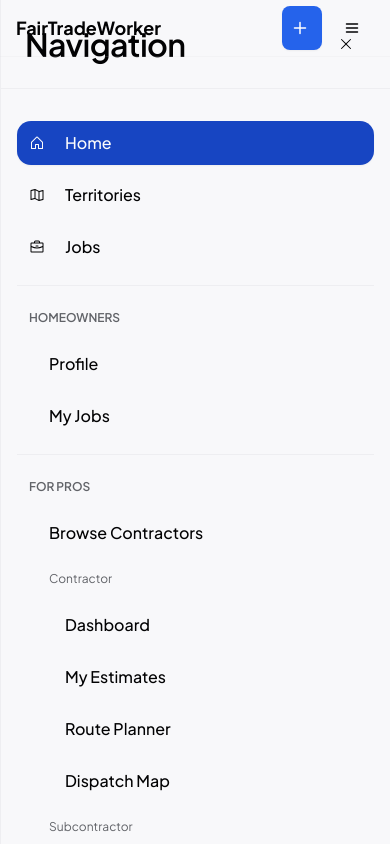
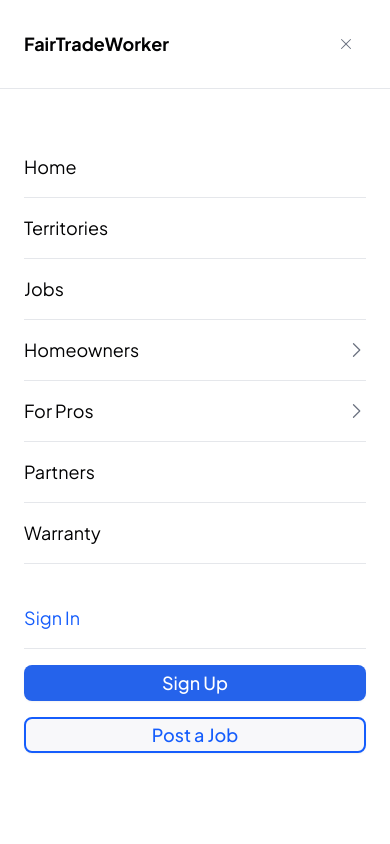
Before and after one commit to FairTradeWorker/i-cannot-help-with-t, a React (Vite) app: page / in a window 390 px wide. Both pictures are taken after a click on the button 352 px from the left and 28 px from the top of the page. Shown: the top 844 px of the page. Built offline with nearby package versions, Linux system fonts and the light colour scheme; no server answers.

Commit message:
Implement mobile hamburger menu with full-screen overlay and expandable sections

```diff
--- a/src/App.tsx
+++ b/src/App.tsx
@@ -7,6 +7,7 @@
   Handshake,
   Gift,
   CaretDown,
+  CaretRight,
   UserCircle,
   ShoppingBag,
   Package,
@@ -56,7 +57,6 @@
 import { LegalFooter } from '@/components/LegalFooter';
 import { LoginModal } from '@/components/LoginModal';
 import { useIsMobile } from '@/hooks/use-mobile';
-import { Sheet, SheetContent, SheetHeader, SheetTitle, SheetTrigger } from '@/components/ui/sheet';
 import { MarketplaceBrowse } from '@/components/MarketplaceBrowse';
 import { UserProfile } from '@/components/UserProfile';
 import { MessagesView } from '@/components/MessagesView';
@@ -100,6 +100,8 @@
 function App() {
   const isMobile = useIsMobile();
   const [mobileMenuOpen, setMobileMenuOpen] = useState(false);
+  const [homeownersExpanded, setHomeownersExpanded] = useState(false);
+  const [forProsExpanded, setForProsExpanded] = useState(false);
   const [isScrolled, setIsScrolled] = useState(false);
   const [jobsSearchQuery, setJobsSearchQuery] = useState<string>('');
   const [currentUser, setCurrentUser] = useState<UserType | null>(null);
@@ -239,6 +241,8 @@
     setShowJobPost(false);
     if (isMobile) {
       setMobileMenuOpen(false); // Close mobile menu after navigation
+      setHomeownersExpanded(false);
+      setForProsExpanded(false);
     }
   };
 
@@ -350,165 +354,294 @@
                     <span className="hidden sm:inline">Post a Job</span>
                   </Button>
 
-                  <Sheet open={mobileMenuOpen} onOpenChange={setMobileMenuOpen}>
-                    <SheetTrigger asChild>
-                      <Button variant="ghost" size="icon" className="h-[44px] w-[44px]">
-                        <List className="w-6 h-6" weight="bold" />
-                      </Button>
-                    </SheetTrigger>
-                    <SheetContent side="right" className="w-full sm:w-[400px] p-0">
-                      <SheetHeader className="p-6 border-b flex flex-row items-center justify-between">
-                        <SheetTitle>Navigation</SheetTitle>
+                  {/* Hamburger Menu Button */}
+                  <Button
+                    variant="ghost"
+                    size="icon"
+                    className="h-[44px] w-[44px] p-0"
+                    onClick={() => setMobileMenuOpen(true)}
+                    aria-label="Open menu"
+                  >
+                    <svg
+                      width="24"
+                      height="24"
+                      viewBox="0 0 24 24"
+                      fill="none"
+                      xmlns="http://www.w3.org/2000/svg"
+                      style={{ color: '#374151' }}
+                    >
+                      <line x1="3" y1="6" x2="21" y2="6" stroke="currentColor" strokeWidth="2" strokeLinecap="round"/>
+                      <line x1="3" y1="12" x2="21" y2="12" stroke="currentColor" strokeWidth="2" strokeLinecap="round"/>
+                      <line x1="3" y1="18" x2="21" y2="18" stroke="currentColor" strokeWidth="2" strokeLinecap="round"/>
+                    </svg>
+                  </Button>
+
+                  {/* Mobile Menu Overlay */}
+                  <AnimatePresence>
+                    {mobileMenuOpen && (
+                      <>
+                        {/* Backdrop */}
+                        <motion.div
+                          initial={{ opacity: 0 }}
+                          animate={{ opacity: 1 }}
+                          exit={{ opacity: 0 }}
+                          transition={{ duration: 0.3 }}
+                          className="fixed inset-0 bg-black/50 z-[1999]"
+                          onClick={() => setMobileMenuOpen(false)}
+                        />
+
+                        {/* Menu Panel */}
+                        <motion.div
+                          initial={{ x: '100%' }}
+                          animate={{ x: 0 }}
+                          exit={{ x: '100%' }}
+                          transition={{ duration: 0.3, ease: 'easeInOut' }}
+                          className="fixed top-0 right-0 w-full h-screen bg-white z-[2000] overflow-y-auto"
+                        >
+                          <div className="flex flex-col h-full">
+                            {/* Header with X button */}
+                            <div className="flex items-center justify-between p-6 border-b" style={{ borderColor: '#e5e7eb' }}>
+                              <div
+                                onClick={() => handleNavClick('home')}
+                                className="cursor-pointer"
+                              >
+                                <span className="text-lg font-bold text-foreground">FairTradeWorker</span>
+                              </div>
                               <Button
                                 variant="ghost"
                                 size="icon"
                                 onClick={() => setMobileMenuOpen(false)}
                                 className="h-10 w-10"
-                        >
-                          <X className="w-6 h-6" />
-                        </Button>
-                      </SheetHeader>
-                      <nav className="flex flex-col p-4 gap-2">
-                        <Button
-                          variant={activeTab === 'home' ? 'default' : 'ghost'}
+                                aria-label="Close menu"
+                              >
+                                <X className="w-6 h-6" style={{ color: '#6b7280' }} />
+                              </Button>
+                            </div>
+
+                            {/* Menu Content */}
+                            <nav className="flex-1 px-6 py-6">
+                              {/* Spacer */}
+                              <div className="h-6" />
+
+                              {/* Home */}
+                              <button
                                 onClick={() => handleNavClick('home')}
-                          className="justify-start w-full min-h-[44px] text-base"
-                        >
-                          <House className="w-5 h-5 mr-3" />
+                                className="w-full text-left py-4 text-lg border-b"
+                                style={{ fontSize: '18px', padding: '16px 0', borderColor: '#e5e7eb' }}
+                              >
                                 Home
-                        </Button>
-                        <Button
-                          variant={activeTab === 'territories' ? 'default' : 'ghost'}
+                              </button>
+
+                              {/* Territories */}
+                              <button
                                 onClick={() => handleNavClick('territories', 'overview')}
-                          className="justify-start w-full min-h-[44px] text-base"
-                        >
-                          <MapTrifold className="w-5 h-5 mr-3" />
+                                className="w-full text-left py-4 text-lg border-b"
+                                style={{ fontSize: '18px', padding: '16px 0', borderColor: '#e5e7eb' }}
+                              >
                                 Territories
-                        </Button>
-                        <Button
-                          variant={activeTab === 'jobs' ? 'default' : 'ghost'}
+                              </button>
+
+                              {/* Jobs */}
+                              <button
                                 onClick={() => handleNavClick('jobs')}
-                          className="justify-start w-full min-h-[44px] text-base"
-                        >
-                          <Briefcase className="w-5 h-5 mr-3" />
+                                className="w-full text-left py-4 text-lg border-b"
+                                style={{ fontSize: '18px', padding: '16px 0', borderColor: '#e5e7eb' }}
+                              >
                                 Jobs
-                        </Button>
-
-                        <div className="border-t my-2" />
-
-                        <div className="px-3 py-2 text-xs font-semibold text-muted-foreground uppercase">
-                          Homeowners
-                        </div>
-                        <Button
-                          variant={activeTab === 'homeowner' && activeSubTab === 'profile' ? 'default' : 'ghost'}
+                              </button>
+
+                              {/* Homeowners (Expandable) */}
+                              <div>
+                                <button
+                                  onClick={() => setHomeownersExpanded(!homeownersExpanded)}
+                                  className="w-full text-left py-4 text-lg border-b flex items-center justify-between"
+                                  style={{ fontSize: '18px', padding: '16px 0', borderColor: '#e5e7eb' }}
+                                >
+                                  <span>Homeowners</span>
+                                  <CaretRight
+                                    className="w-5 h-5 transition-transform duration-200"
+                                    style={{
+                                      transform: homeownersExpanded ? 'rotate(90deg)' : 'rotate(0deg)',
+                                      color: '#6b7280'
+                                    }}
+                                  />
+                                </button>
+                                {homeownersExpanded && (
+                                  <div className="pl-4">
+                                    <button
                                       onClick={() => handleNavClick('homeowner', 'profile')}
-                          className="justify-start w-full min-h-[44px] text-base pl-8"
+                                      className="w-full text-left py-4 text-lg border-b"
+                                      style={{ fontSize: '18px', padding: '16px 0', borderColor: '#e5e7eb' }}
                                     >
                                       Profile
-                        </Button>
-                        <Button
-                          variant={activeTab === 'homeowner' && activeSubTab === 'my-jobs' ? 'default' : 'ghost'}
+                                    </button>
+                                    <button
                                       onClick={() => handleNavClick('homeowner', 'my-jobs')}
-                          className="justify-start w-full min-h-[44px] text-base pl-8"
+                                      className="w-full text-left py-4 text-lg border-b"
+                                      style={{ fontSize: '18px', padding: '16px 0', borderColor: '#e5e7eb' }}
                                     >
                                       My Jobs
-                        </Button>
-
-                        <div className="border-t my-2" />
-
-                        <div className="px-3 py-2 text-xs font-semibold text-muted-foreground uppercase">
-                          For Pros
-                        </div>
-                        <Button
-                          variant={activeTab === 'contractors-browse' ? 'default' : 'ghost'}
+                                    </button>
+                                  </div>
+                                )}
+                              </div>
+
+                              {/* For Pros (Expandable) */}
+                              <div>
+                                <button
+                                  onClick={() => setForProsExpanded(!forProsExpanded)}
+                                  className="w-full text-left py-4 text-lg border-b flex items-center justify-between"
+                                  style={{ fontSize: '18px', padding: '16px 0', borderColor: '#e5e7eb' }}
+                                >
+                                  <span>For Pros</span>
+                                  <CaretRight
+                                    className="w-5 h-5 transition-transform duration-200"
+                                    style={{
+                                      transform: forProsExpanded ? 'rotate(90deg)' : 'rotate(0deg)',
+                                      color: '#6b7280'
+                                    }}
+                                  />
+                                </button>
+                                {forProsExpanded && (
+                                  <div className="pl-4">
+                                    <button
                                       onClick={() => handleNavClick('contractors-browse')}
-                          className="justify-start w-full min-h-[44px] text-base pl-8"
+                                      className="w-full text-left py-4 text-lg border-b"
+                                      style={{ fontSize: '18px', padding: '16px 0', borderColor: '#e5e7eb' }}
                                     >
                                       Browse Contractors
-                        </Button>
-                        <div className="px-3 py-2 text-xs text-muted-foreground pl-8">
-                          Contractor
-                        </div>
-                        <Button
-                          variant={activeTab === 'contractor' && activeSubTab === 'dashboard' ? 'default' : 'ghost'}
+                                    </button>
+                                    <div className="pl-4">
+                                      <div className="text-sm text-gray-500 py-2">Contractor</div>
+                                      <button
                                         onClick={() => handleNavClick('contractor', 'dashboard')}
-                          className="justify-start w-full min-h-[44px] text-base pl-12"
+                                        className="w-full text-left py-4 text-lg border-b"
+                                        style={{ fontSize: '18px', padding: '16px 0', borderColor: '#e5e7eb' }}
                                       >
                                         Dashboard
-                        </Button>
-                        <Button
-                          variant={activeTab === 'contractor' && activeSubTab === 'my-jobs' ? 'default' : 'ghost'}
+                                      </button>
+                                      <button
                                         onClick={() => handleNavClick('contractor', 'my-jobs')}
-                          className="justify-start w-full min-h-[44px] text-base pl-12"
+                                        className="w-full text-left py-4 text-lg border-b"
+                                        style={{ fontSize: '18px', padding: '16px 0', borderColor: '#e5e7eb' }}
                                       >
                                         My Estimates
-                        </Button>
-                        <Button
-                          variant={activeTab === 'contractor' && activeSubTab === 'route' ? 'default' : 'ghost'}
+                                      </button>
+                                      <button
                                         onClick={() => handleNavClick('contractor', 'route')}
-                          className="justify-start w-full min-h-[44px] text-base pl-12"
+                                        className="w-full text-left py-4 text-lg border-b"
+                                        style={{ fontSize: '18px', padding: '16px 0', borderColor: '#e5e7eb' }}
                                       >
                                         Route Planner
-                        </Button>
-                        <Button
-                          variant={activeTab === 'dispatch' ? 'default' : 'ghost'}
-                          onClick={() => handleNavClick('dispatch')}
-                          className="justify-start w-full min-h-[44px] text-base pl-12"
-                        >
-                          Dispatch Map
-                        </Button>
-                        <div className="px-3 py-2 text-xs text-muted-foreground pl-8">
-                          Subcontractor
-                        </div>
-                        <Button
-                          variant={activeTab === 'subcontractor' && activeSubTab === 'dashboard' ? 'default' : 'ghost'}
+                                      </button>
+                                    </div>
+                                    <div className="pl-4">
+                                      <div className="text-sm text-gray-500 py-2">Subcontractor</div>
+                                      <button
                                         onClick={() => handleNavClick('subcontractor', 'dashboard')}
-                          className="justify-start w-full min-h-[44px] text-base pl-12"
+                                        className="w-full text-left py-4 text-lg border-b"
+                                        style={{ fontSize: '18px', padding: '16px 0', borderColor: '#e5e7eb' }}
                                       >
                                         Dashboard
-                        </Button>
-                        <Button
-                          variant={activeTab === 'subcontractor' && activeSubTab === 'my-jobs' ? 'default' : 'ghost'}
+                                      </button>
+                                      <button
                                         onClick={() => handleNavClick('subcontractor', 'my-jobs')}
-                          className="justify-start w-full min-h-[44px] text-base pl-12"
+                                        className="w-full text-left py-4 text-lg border-b"
+                                        style={{ fontSize: '18px', padding: '16px 0', borderColor: '#e5e7eb' }}
                                       >
                                         My Estimates
-                        </Button>
-                        <Button
-                          variant={activeTab === 'subcontractor' && activeSubTab === 'route' ? 'default' : 'ghost'}
+                                      </button>
+                                      <button
                                         onClick={() => handleNavClick('subcontractor', 'route')}
-                          className="justify-start w-full min-h-[44px] text-base pl-12"
+                                        className="w-full text-left py-4 text-lg border-b"
+                                        style={{ fontSize: '18px', padding: '16px 0', borderColor: '#e5e7eb' }}
                                       >
                                         Route Planner
-                        </Button>
-
-                        <div className="border-t my-2" />
-
-                        <Button
-                          variant={activeTab === 'partners' ? 'default' : 'ghost'}
+                                      </button>
+                                    </div>
+                                  </div>
+                                )}
+                              </div>
+
+                              {/* Partners */}
+                              <button
                                 onClick={() => handleNavClick('partners')}
-                          className="justify-start w-full min-h-[44px] text-base"
+                                className="w-full text-left py-4 text-lg border-b"
+                                style={{ fontSize: '18px', padding: '16px 0', borderColor: '#e5e7eb' }}
                               >
                                 Partners
-                        </Button>
-                        <Button
-                          variant={activeTab === 'warranty' ? 'default' : 'ghost'}
+                              </button>
+
+                              {/* Warranty */}
+                              <button
                                 onClick={() => handleNavClick('warranty')}
-                          className="justify-start w-full min-h-[44px] text-base"
+                                className="w-full text-left py-4 text-lg border-b"
+                                style={{ fontSize: '18px', padding: '16px 0', borderColor: '#e5e7eb' }}
                               >
                                 Warranty
-                        </Button>
-                        <Button
-                          variant={activeTab === 'messages' ? 'default' : 'ghost'}
-                          onClick={() => handleNavClick('messages')}
-                          className="justify-start w-full min-h-[44px] text-base"
-                        >
-                          <ChatCircle className="w-5 h-5 mr-3" weight={activeTab === 'messages' ? 'fill' : 'regular'} />
-                          Messages
+                              </button>
+
+                              {/* Spacer */}
+                              <div className="h-6" />
+
+                              {/* Sign In Link */}
+                              {!currentUser && (
+                                <button
+                                  onClick={() => {
+                                    setLoginModalMode('login');
+                                    setShowLogin(true);
+                                    setMobileMenuOpen(false);
+                                  }}
+                                  className="w-full text-left py-4 text-lg border-b text-blue-600"
+                                  style={{ fontSize: '18px', padding: '16px 0', borderColor: '#e5e7eb' }}
+                                >
+                                  Sign In
+                                </button>
+                              )}
+
+                              {/* Sign Up Button */}
+                              {!currentUser && (
+                                <Button
+                                  onClick={() => {
+                                    setLoginModalMode('signup');
+                                    setShowLogin(true);
+                                    setMobileMenuOpen(false);
+                                  }}
+                                  className="w-full mt-4 mb-4 text-white"
+                                  style={{
+                                    backgroundColor: '#2563eb',
+                                    fontSize: '18px',
+                                    padding: '16px 0',
+                                    borderRadius: '8px'
+                                  }}
+                                >
+                                  Sign Up
+                                </Button>
+                              )}
+
+                              {/* Post a Job Button */}
+                              <Button
+                                onClick={() => {
+                                  handleCreateJob();
+                                  setMobileMenuOpen(false);
+                                }}
+                                variant="outline"
+                                className="w-full text-blue-600 border-blue-600"
+                                style={{
+                                  fontSize: '18px',
+                                  padding: '16px 0',
+                                  borderRadius: '8px',
+                                  borderWidth: '2px'
+                                }}
+                              >
+                                Post a Job
                               </Button>
                             </nav>
-                    </SheetContent>
-                  </Sheet>
+                          </div>
+                        </motion.div>
+                      </>
+                    )}
+                  </AnimatePresence>
                 </div>
               </>
             ) : (
```
Lines whose indentation alone changed are shown as unchanged.
